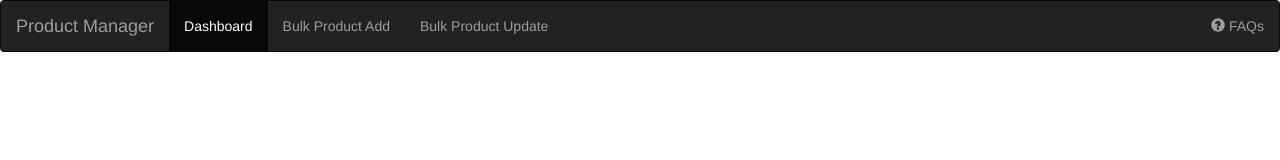
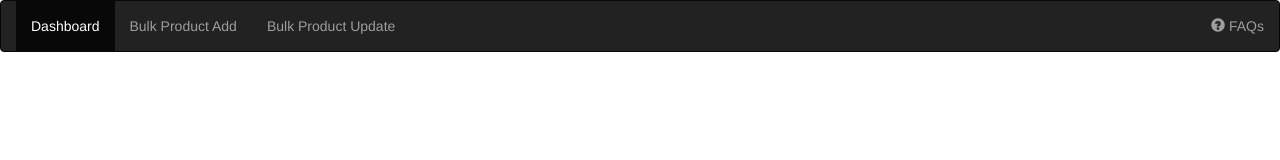
Before and after one commit to cloud9repos/UI-product-manager, a website: page index.html in a window 1280 px wide. Drawn offline with nearby package versions, Linux system fonts and the light colour scheme; files whose address does not match are found by name.

Commit message:
template

```diff
--- a/index.html
+++ b/index.html
@@ -31,11 +31,6 @@
 
         <nav class="navbar navbar-inverse">
             <div class="container-fluid">
-                <div class="navbar-header">
-                    <h class="navbar-brand">
-                        Product Manager
-                    </h>
-                </div>
                 <ul class="nav navbar-nav">
                     <li class="active">
                         <a data-toggle="tab" href="#dashboard">
@@ -55,7 +50,7 @@
                 </ul>
                 <ul class="nav navbar-nav navbar-right">
                     <li>
-                        <a data-toggle="tab" href="#faqs">
+                        <a href="#faqs">
                             <span class="glyphicon glyphicon-question-sign"></span>
                             FAQs
                         </a>
```
